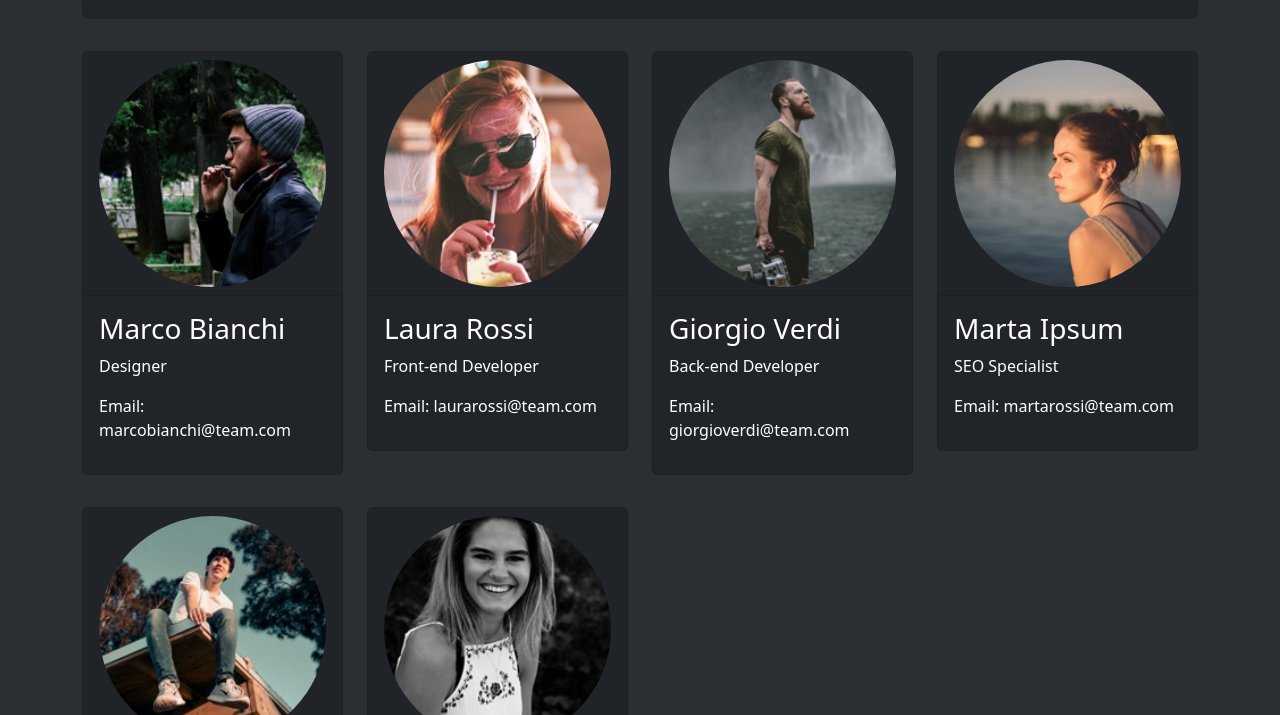
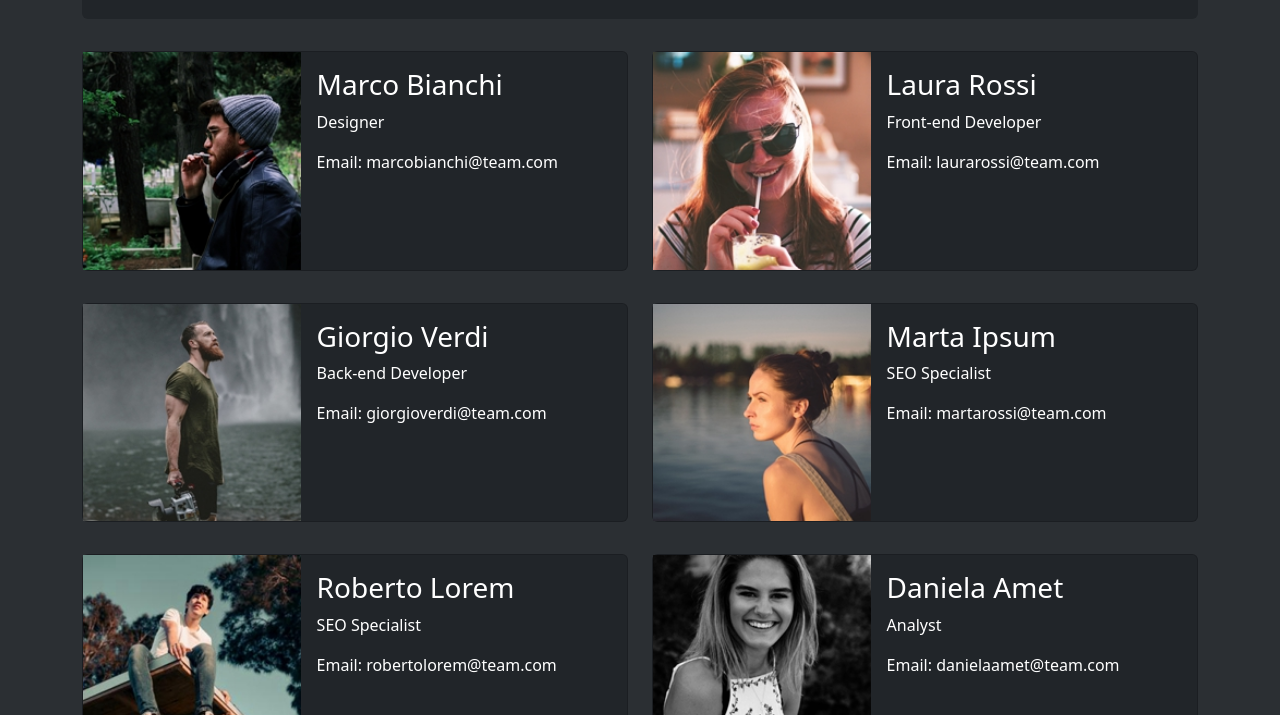
Before and after one commit to AlessandroSottosanti/js-our-team, a plain HTML site: page index.html in a window 1280 px wide. Shown: the part 85-800 px from the top of the page. Drawn offline with nearby package versions, Linux system fonts and the light colour scheme.

Commit message:
feat: horizontal card

```diff
--- a/js/functions.js
+++ b/js/functions.js
@@ -1,12 +1,12 @@
 function renderTeamMembers(array) {
   let injectedHtml = ``;
-    for (let i = 0; i < teamMembers.length; i++) {
-      let curMemb = teamMembers[i];
+  for (let i = 0; i < array.length; i++) {
+    let curMemb = array[i];
     injectedHtml += `
-           <div class="col-12 col-sm-6 col-md-4 col-lg-3 my-3 ">
-            <div class="card bg-dark text-white">
-              <div class="card-header d-flex justify-content-center">
-               <img src="${curMemb.img}" alt="${curMemb.img}">
+         <div class="col-12 col-md-6 my-3">
+          <div class="card card-member bg-dark text-white flex-row">
+            <div class="card-image" style="width: 40%; display: flex; align-items: center;">
+             <img src="${curMemb.img}" alt="${curMemb.name}" style="width: 100%; object-fit: cover;">
             </div>
             <div class="card-body">
               <h3>${curMemb.name}</h3>
--- a/style.css
+++ b/style.css
@@ -13,3 +13,11 @@
     object-fit: cover;
     border-radius: 50%;
   }
+
+  .card-member {
+    transition: transform 0.2s ease;
+  }
+
+  .card-member:hover {
+    transform: scale(1.05);
+  }
```
Lines whose indentation alone changed are shown as unchanged.
